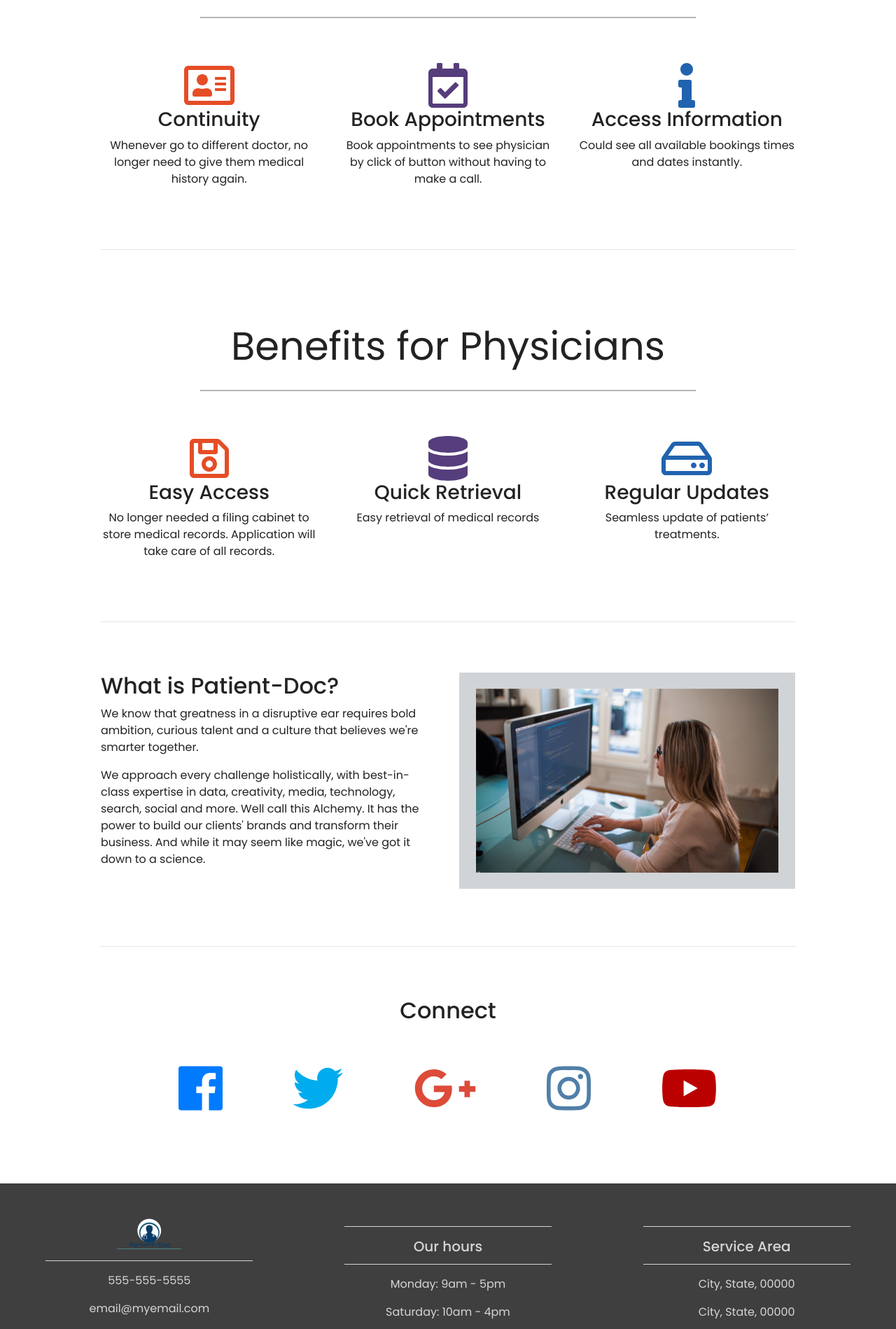
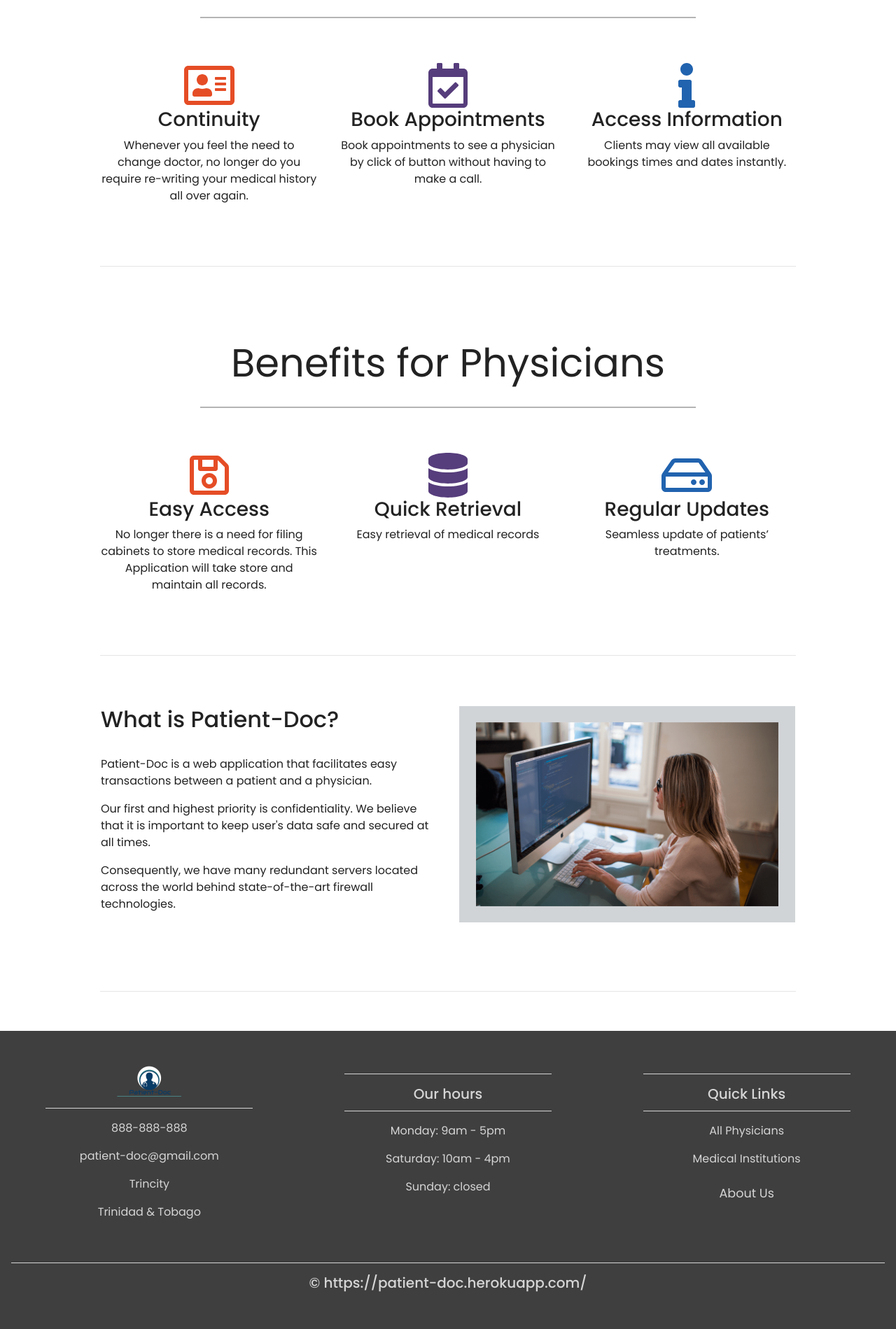
Before and after one commit to Auzel/Patient-Doc, a Flask app: page / in a window 1280 px wide. Shown: the part 892-2791 px from the top of the page at 70% size. Run offline with Flask 2, Linux system fonts and the light colour scheme; some libraries are stand-ins or nearby versions.

Commit message:
new changes

```diff
--- a/templates/main_layout/home.html
+++ b/templates/main_layout/home.html
@@ -108,17 +108,17 @@
             <div class="col-xs-12 col-sm-6 col-md-4">
                 <i class="far fa-address-card"></i>
                 <h3>Continuity</h3>
-                <p>Whenever go to different doctor, no longer need to give them medical history again.</p>
+                <p>Whenever you feel the need to change doctor, no longer do you require re-writing your medical history all over again.</p>
             </div>
             <div class="col-xs-12 col-sm-6 col-md-4">
                 <i class="far fa-calendar-check"></i>
                 <h3>Book Appointments</h3>
-                <p>Book appointments to see physician by click of button without having to make a call.</p>
+                <p>Book appointments to see a physician by click of button without having to make a call.</p>
             </div>
             <div class="col-sm-12 col-md-4">
                 <i class="fas fa-info"></i>
                 <h3>Access Information</h3>
-                <p>Could see all available bookings times and dates instantly.</p>
+                <p>Clients may view all available bookings times and dates instantly.</p>
             </div>
         </div>
         <hr class="my-4">
@@ -141,7 +141,7 @@
             <div class="col-xs-12 col-sm-6 col-md-4">
                 <i class="far fa-save"></i>
                 <h3>Easy Access</h3>
-                <p>No longer needed a filing cabinet to store medical records. Application will take care of all records. </p>
+                <p>No longer there is a need for filing cabinets to store medical records. This Application will take store and maintain all records. </p>
             </div>
             <div class="col-xs-12 col-sm-6 col-md-4">
                 <i class="fas fa-database"></i>
@@ -163,10 +163,10 @@
         <div class="row padding">
             <div class="col-lg-6">
                 <h2>What is Patient-Doc?</h2>
-                <p>We know that greatness in a disruptive ear requires bold ambition, curious talent and a culture that believes we're smarter together.</p>
-                <p>We approach every challenge holistically, with best-in-class expertise in data, creativity, media, technology,
-                search, social and more. Well call this Alchemy. It has the power to build our clients' brands and transform their
-                business. And while it may seem like magic, we've got it down to a science.</p>
+                <br>
+                <p>Patient-Doc is a web application that facilitates easy transactions between a patient and a physician.</p>
+                <p>Our first and highest priority is confidentiality. We believe that it is important to keep user's data safe and secured at all times.</p>
+                <p>Consequently, we have many redundant servers located across the world behind state-of-the-art firewall technologies.</p>
                 <br>
             </div>
             <div class="col-lg-6">
@@ -176,7 +176,9 @@
         <hr class="my-4">
     </div>
 
+
     <!--- Connect -->
+    <!--
     <div class="container-fluid padding">
         <div class="row text-center padding">
             <div class="col-12">
@@ -191,6 +193,7 @@
             </div>
         </div>
     </div>
+    -->
 
 {% endblock %}
 
--- a/templates/main_layout/main_layout.html
+++ b/templates/main_layout/main_layout.html
@@ -79,7 +79,7 @@
                             <a class="nav-link" href="/physicians">All Physicians</a>
                         </li>
                         <li class="nav-item">
-                            <a class="nav-link" href="/med_institutions">Institutions</a>
+                            <a class="nav-link" href="/med_institutions">Medical Institutions</a>
                         </li>
                         <li class="nav-item">
                             <a class="nav-link" href="/about">About Us</a>
@@ -129,10 +129,10 @@
                 <div class="col-md-4">
                     <img src="{{ url_for('static', filename='img/jpg_png/footerlogo.png') }}">
                     <hr class="light">
-                    <p>555-555-5555</p>
-                    <p>email@myemail.com</p>
-                    <p>100 Street Name</p>
-                    <p>City, State, 00000</p>
+                    <p>888-888-888</p>
+                    <p>patient-doc@gmail.com</p>
+                    <p>Trincity</p>
+                    <p>Trinidad & Tobago</p>
                 </div>
                 <div class="col-md-4">
                     <hr class="light">
@@ -144,17 +144,15 @@
                 </div>
                 <div class="col-md-4">
                     <hr class="light">
-                    <h5>Service Area</h5>
+                    <h5>Quick Links</h5>
                     <hr class="light">
-                    <p>City, State, 00000</p>
-                    <p>City, State, 00000</p>
-                    <p>City, State, 00000</p>
-                    <p>City, State, 00000</p>
-                    <p>City, State, 00000</p>
+                    <p><a href="/physicians">All Physicians</a></p>
+                    <p><a href="/med_institutions">Medical Institutions</a></p>
+                    <p><a class="nav-link" href="/about">About Us</a></p>
                 </div>
                 <div class="col-12">
                     <hr class="light-100">
-                    <h5>&copy; patient-doc.com</h5>
+                    <h5>&copy; https://patient-doc.herokuapp.com/</h5>
                 </div>
             </div>
         </div>
```
Also changed, not shown: static/styles/style3_old.css (added, +125 -0 lines), templates/main_layout/profile.html (+28 -29 lines).
